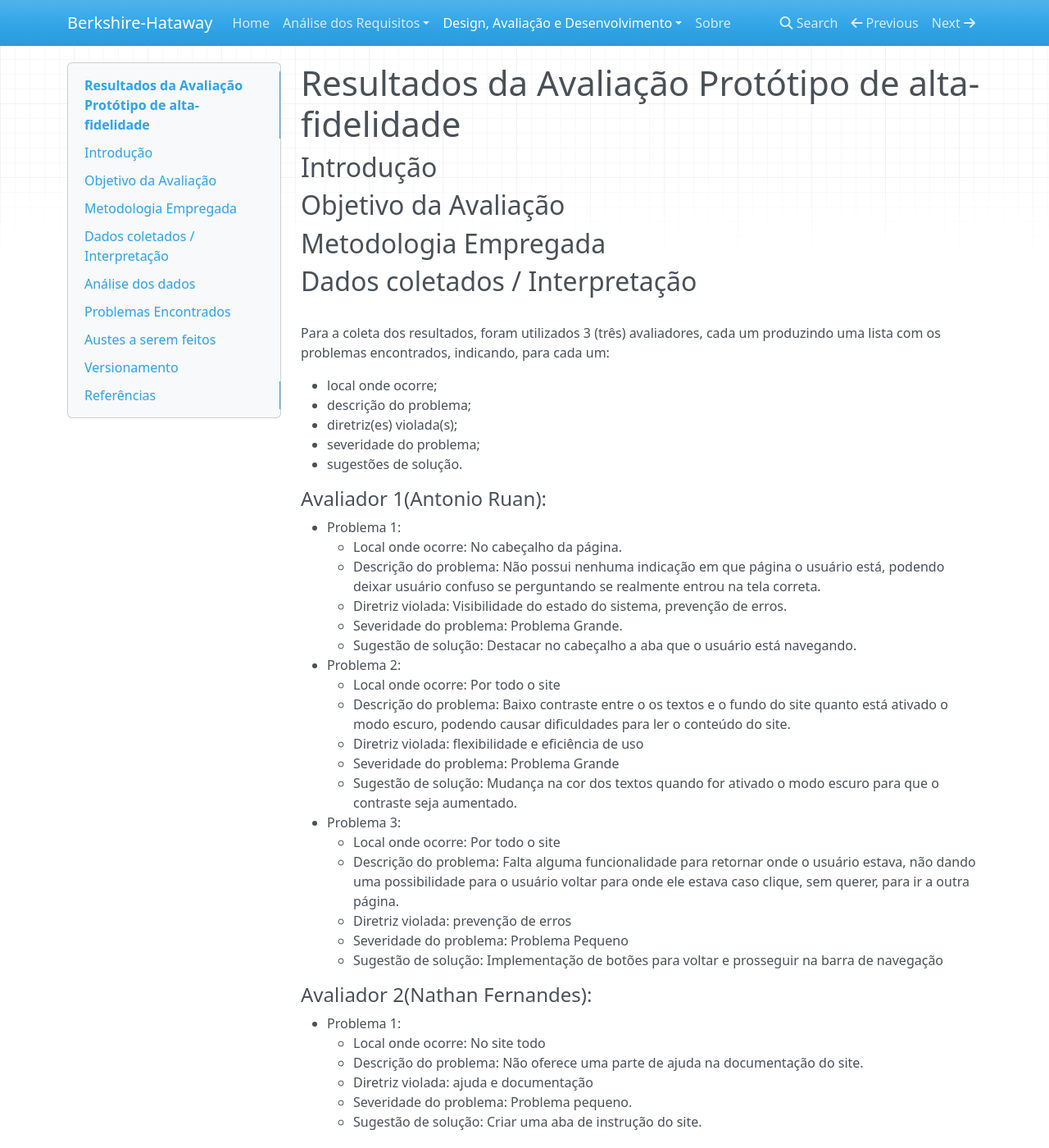
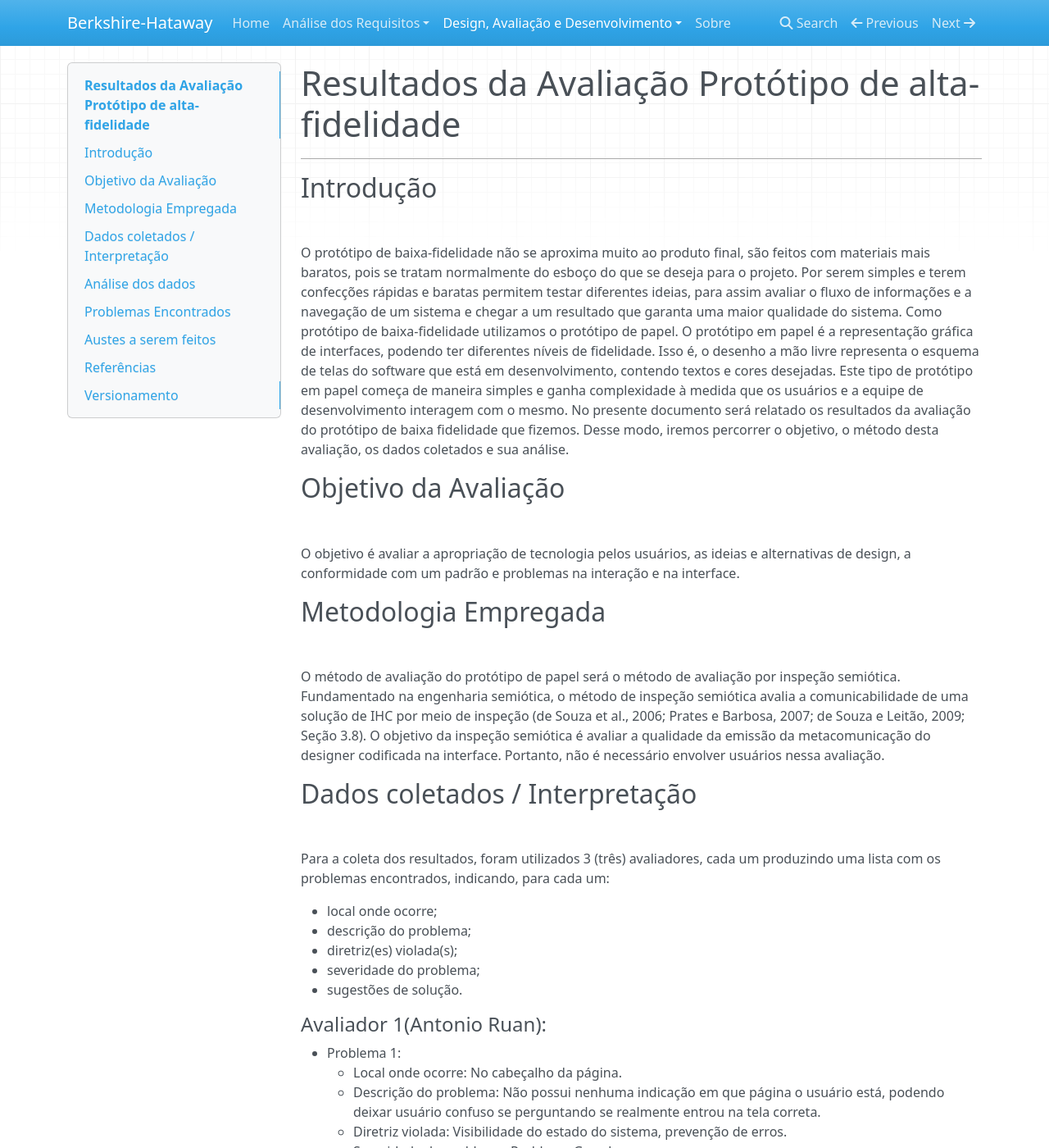
Before and after one commit to jon6thanbatista/2020.2-berkshirehataway, an MkDocs documentation site: the page built from docs/Design_avaliacao_desenvolvimento/Nivel_3/resultado_prototipo_alta_fidadeidade.md, in a window 1280 px wide and 1400 px high. Shown: the whole window at 82% size. Built offline with MkDocs 1.6.1, drawn with Linux system fonts in a browser that asks for light colours; nearby versions of some CDN libraries; some of the changed text lies outside the part shown.

Commit message:
Adicionando algumas funcionalidedades

```diff
--- a/docs/Design_avaliacao_desenvolvimento/Nivel_3/resultado_prototipo_alta_fidadeidade.md
+++ b/docs/Design_avaliacao_desenvolvimento/Nivel_3/resultado_prototipo_alta_fidadeidade.md
@@ -1,14 +1,29 @@
 # Resultados da Avaliação Protótipo de alta-fidelidade
 
+-------------------------------------------------
 ## Introdução
+<br>
+
+O protótipo de baixa-fidelidade não se aproxima muito ao produto final, são feitos com materiais mais baratos, pois se tratam normalmente do esboço do que se deseja para o projeto. Por serem simples e terem confecções rápidas e baratas permitem testar diferentes ideias, para assim avaliar o fluxo de informações e a navegação de um sistema e chegar a um resultado que garanta uma maior qualidade do sistema.
+Como protótipo de baixa-fidelidade utilizamos o protótipo de papel. O protótipo em papel é a representação gráfica de interfaces, podendo ter diferentes níveis de fidelidade. Isso é, o desenho a mão livre representa o esquema de telas do software que está em desenvolvimento, contendo textos e cores desejadas. Este tipo de protótipo em papel começa de maneira simples e ganha complexidade à medida que os usuários e a equipe de desenvolvimento interagem com o mesmo.
+No presente documento será relatado os resultados da avaliação do protótipo de baixa fidelidade que fizemos. Desse modo, iremos percorrer o objetivo, o método desta avaliação, os dados coletados e sua análise.
+
 
 ## Objetivo da Avaliação
+<br>
+
+O objetivo é avaliar a apropriação de tecnologia pelos usuários, as ideias e alternativas de design, a conformidade com um padrão e problemas na interação e na interface.
 
 ## Metodologia Empregada
+<br>
+
+O método de avaliação do protótipo de papel será o método de avaliação por inspeção semiótica.
+Fundamentado na engenharia semiótica, o método de inspeção semiótica avalia a comunicabilidade de uma solução de IHC por meio de inspeção (de Souza et al., 2006; Prates e Barbosa, 2007; de Souza e Leitão, 2009; Seção 3.8). O objetivo da inspeção semiótica é avaliar a qualidade da emissão da metacomunicação do designer codificada na interface. Portanto, não é necessário envolver usuários nessa avaliação.
+
 
 ## Dados coletados / Interpretação
+<br>
 
-<br>
 Para a coleta dos resultados, foram utilizados 3 (três) avaliadores, cada um produzindo uma lista com os problemas encontrados, indicando, para cada um:
 
 * local onde ocorre;
@@ -89,6 +104,16 @@ Os principais ajustes a serem feitos giram em torno dos problemas relatados, que
 * Inserir alguma ajuda para o usuário na documentação do site.
 <br>
 
+## Referências
+<br>
+ROGERS, Yvonne; SHARP, Helen; PREECE, Jennifer. Design de Interação. Bookman Editora, 2013.
+<br>
+
 ## Versionamento
 
-## Referências
+Tabela de versionamento
+Data     |Versão        | Descrição                                  | Responsável
+28/04   |        1.0         | Introdução, objetivos                 | Carla
+28/04   |        1.0         | Metodologia e dados coletados         | Carla, Felipe
+29/04   |        1.1         | Dados coletados                       | Nathan, Henrique e Carla
+29/04   |        1.1         | Problemas e Ajustes                   | Henrique
```
Also changed, not shown: docs/Design_avaliacao_desenvolvimento/Nivel_2/Relato_de_resultados_prototipo_de_papel.md (+7 -7 lines), docs/Design_avaliacao_desenvolvimento/Nivel_3/planejamento_avaliacao_prototiṕo_alta_fidelidade.md (+12 -3 lines).
